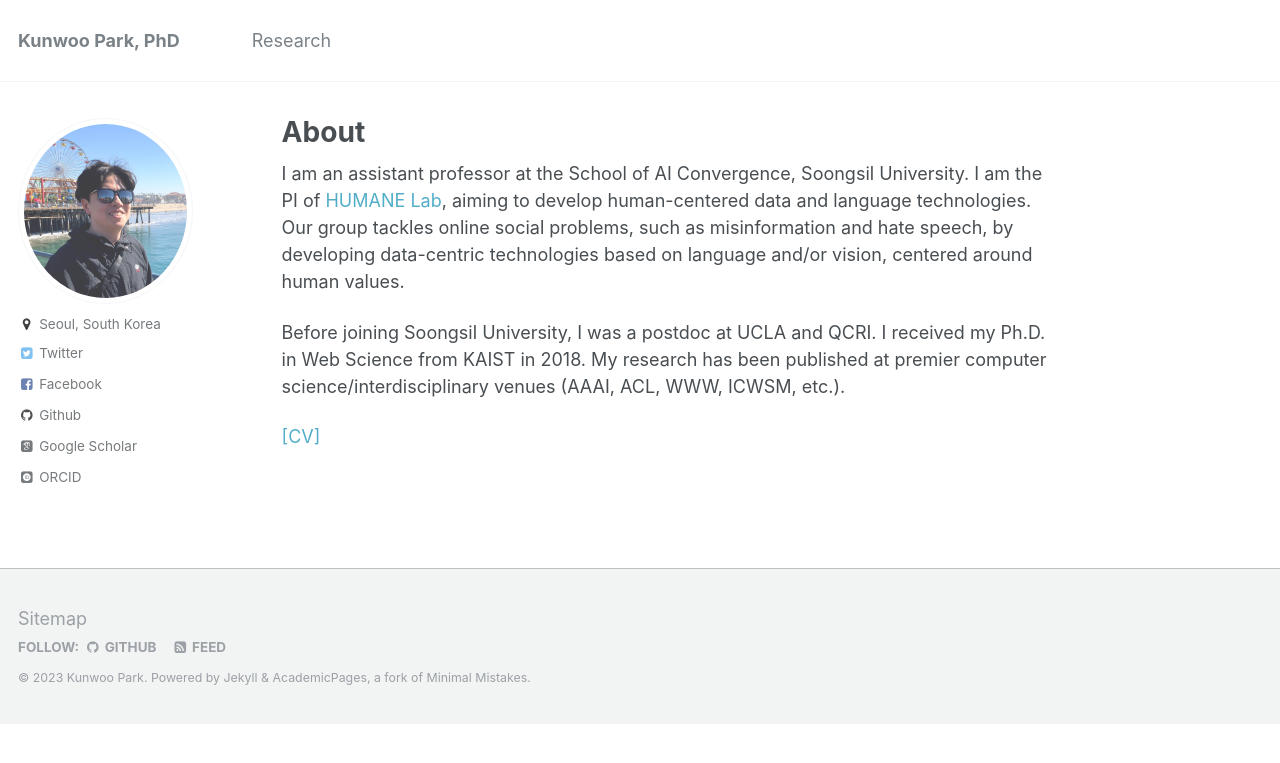
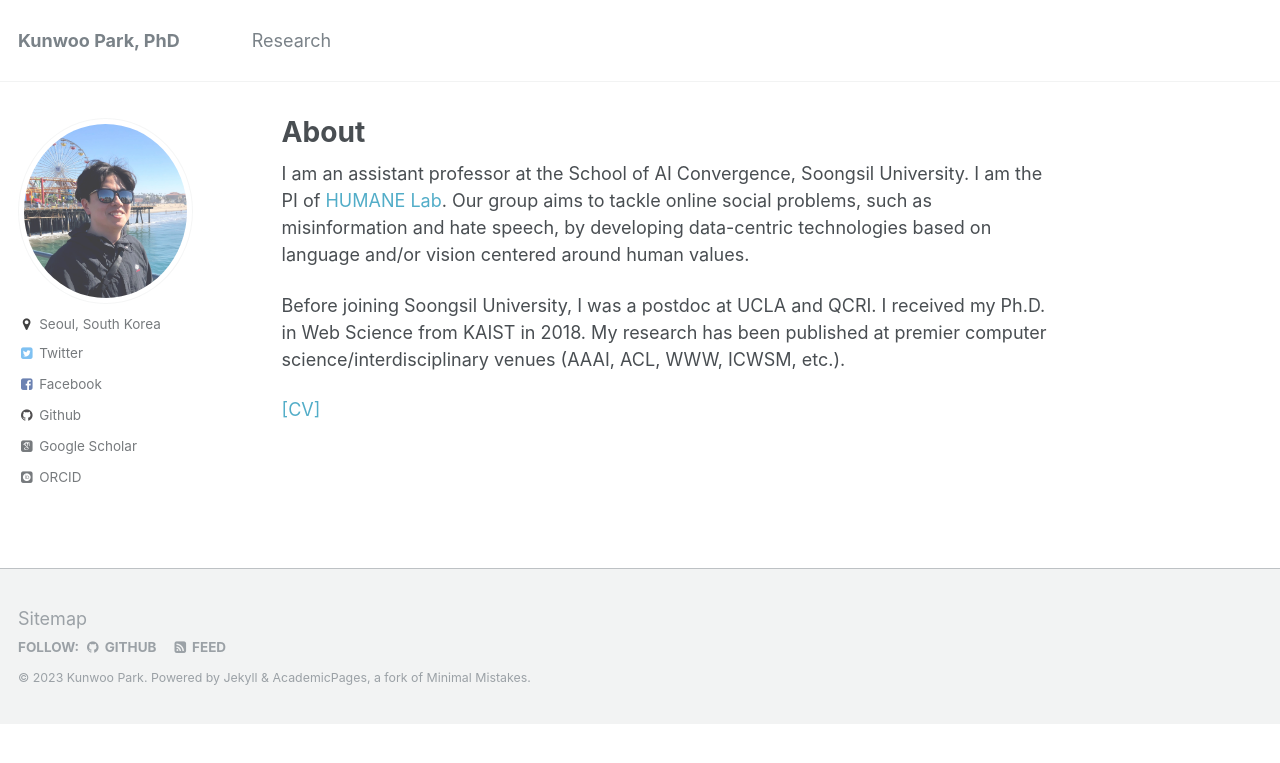
Before and after one commit to bywords/bywords.github.io, a Jekyll site: the page built from _pages/about.md, in a window 1280 px wide. Shown: the top 763 px of the page. Built offline with Jekyll 4.4.1, drawn with Linux system fonts in a browser that asks for light colours; some web fonts are replaced.

Commit message:
Update about.md

```diff
--- a/_pages/about.md
+++ b/_pages/about.md
@@ -8,8 +8,8 @@ redirect_from:
   - /about.html
 ---
 
-I am an assistant professor at the School of AI Convergence, Soongsil University. I am the PI of [HUMANE Lab](https://ssu-humane.github.io), aiming to develop human-centered data and language technologies.
-Our group tackles online social problems, such as misinformation and hate speech, by developing data-centric technologies based on language and/or vision, centered around human values.
+I am an assistant professor at the School of AI Convergence, Soongsil University. I am the PI of [HUMANE Lab](https://ssu-humane.github.io).
+Our group aims to tackle online social problems, such as misinformation and hate speech, by developing data-centric technologies based on language and/or vision centered around human values.
 
 Before joining Soongsil University, I was a postdoc at UCLA and QCRI. I received my Ph.D. in Web Science from KAIST in 2018.
 My research has been published at premier computer science/interdisciplinary venues (AAAI, ACL, WWW, ICWSM, etc.).
```
